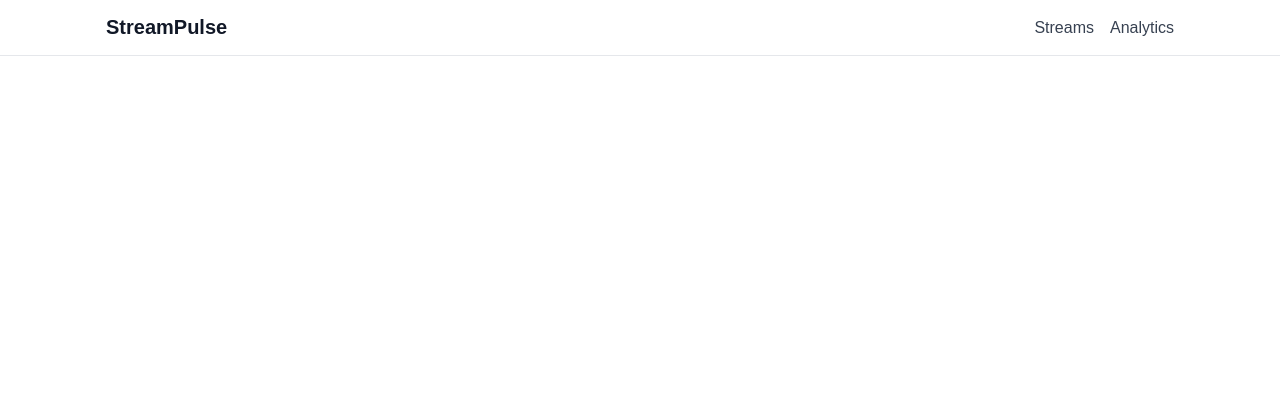
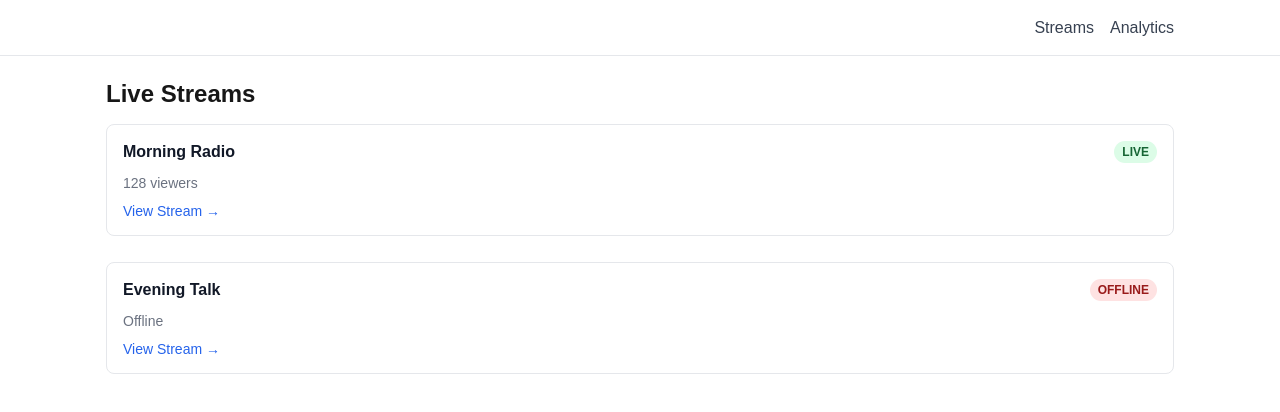
Before and after one commit to 7Hector27/stream_pulse, a Next.js app: page / in a window 1280 px wide. Shown: the top 412 px of the page. Built offline with nearby package versions, Linux system fonts and the light colour scheme.

Commit message:
created streamCard with mock data

```diff
--- a/src/components/Header/Header.module.scss
+++ b/src/components/Header/Header.module.scss
@@ -17,7 +17,7 @@
 .logo {
   font-size: 20px;
   font-weight: 600;
-  color: #111827;
+  color: #ffffff;
 }
 
 .nav {
@@ -31,6 +31,6 @@
   font-weight: 500;
 
   &:hover {
-    color: #111827;
+    color: #ffffff;
   }
 }
--- /dev/null
+++ b/src/components/StreamCard/StreamCard.module.scss
@@ -0,0 +1,57 @@
+.card {
+  border: 1px solid #e5e7eb;
+  border-radius: 8px;
+  padding: 16px;
+  background: #ffffff;
+
+  display: flex;
+  flex-direction: column;
+  gap: 12px;
+  margin-bottom: 10px;
+}
+
+.header {
+  display: flex;
+  justify-content: space-between;
+  align-items: center;
+}
+
+.title {
+  font-size: 16px;
+  font-weight: 600;
+  color: #111827;
+}
+
+.status {
+  font-size: 12px;
+  font-weight: 600;
+  padding: 4px 8px;
+  border-radius: 999px;
+}
+
+.live {
+  background: #dcfce7;
+  color: #166534;
+}
+
+.offline {
+  background: #fee2e2;
+  color: #991b1b;
+}
+
+.meta {
+  font-size: 14px;
+  color: #6b7280;
+}
+
+.link {
+  margin-top: auto;
+  font-size: 14px;
+  font-weight: 500;
+  color: #2563eb;
+  text-decoration: none;
+
+  &:hover {
+    text-decoration: underline;
+  }
+}
--- /dev/null
+++ b/src/components/StreamCard/StreamCard.tsx
@@ -0,0 +1,40 @@
+import Link from "next/link";
+import styles from "./StreamCard.module.scss";
+
+type StreamCardProps = {
+  id: string;
+  name: string;
+  status: "LIVE" | "OFFLINE";
+  viewers?: number;
+};
+
+const StreamCard = ({ id, name, status, viewers }: StreamCardProps) => {
+  return (
+    <div className={styles.card}>
+      <div className={styles.header}>
+        <h3 className={styles.title}>{name}</h3>
+        <span
+          className={`${styles.status} ${
+            status === "LIVE" ? styles.live : styles.offline
+          }`}
+        >
+          {status}
+        </span>
+      </div>
+
+      <div className={styles.meta}>
+        {status === "LIVE" ? (
+          <span>{viewers} viewers</span>
+        ) : (
+          <span>Offline</span>
+        )}
+      </div>
+
+      <Link href={`/streams/${id}`} className={styles.link}>
+        View Stream →
+      </Link>
+    </div>
+  );
+};
+
+export default StreamCard;
--- /dev/null
+++ b/src/components/StreamCard/index.ts
@@ -0,0 +1 @@
+export { default } from "./StreamCard";
--- a/src/pages/index.tsx
+++ b/src/pages/index.tsx
@@ -1,9 +1,25 @@
 import Header from "@/components/Header";
+import StreamCard from "@/components/StreamCard";
 
 export default function Home() {
+  const mockStreams = [
+    { id: "1", name: "Morning Radio", status: "LIVE", viewers: 128 },
+    { id: "2", name: "Evening Talk", status: "OFFLINE" },
+  ] as const;
+
   return (
     <>
       <Header />
+
+      <main style={{ maxWidth: "1100px", margin: "0 auto", padding: "0 16px" }}>
+        <h2>Live Streams</h2>
+
+        <div style={{ display: "grid", gap: "16px", marginTop: "16px" }}>
+          {mockStreams.map((stream) => (
+            <StreamCard key={stream.id} {...stream} />
+          ))}
+        </div>
+      </main>
     </>
   );
 }
```
